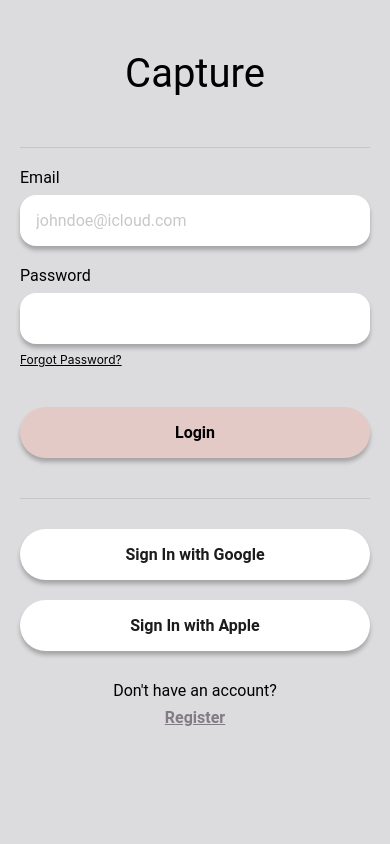
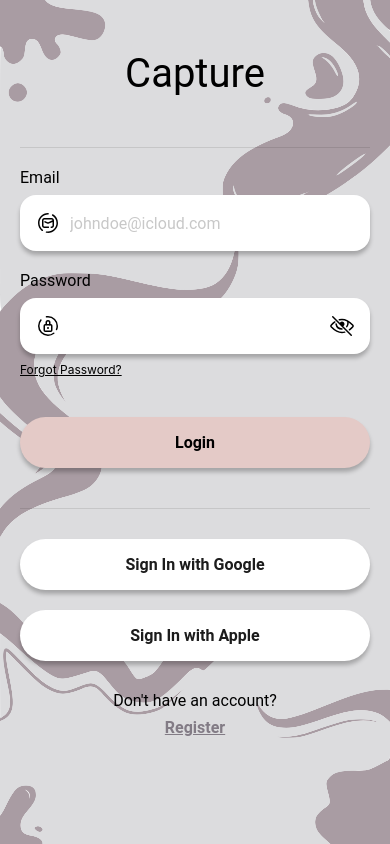
Before and after one commit to Jai-Dhiman/capture, a React Native app in the folder apps/mobile/: screen /Login in a window 390 px wide. Built offline with nearby package versions, Linux system fonts and the light colour scheme.

Commit message:
added background and icons

```diff
--- a/apps/mobile/package.json
+++ b/apps/mobile/package.json
@@ -24,6 +24,8 @@
     "react-native-reanimated": "^3.0.0",
     "react-native-safe-area-context": "4.12.0",
     "react-native-screens": "~4.4.0",
+    "react-native-svg": "^15.11.1",
+    "react-native-svg-transformer": "^1.5.0",
     "react-native-web": "~0.19.13",
     "zod": "^3.24.1",
     "zustand": "^4.5.6"
--- a/apps/mobile/src/screens/LoginScreen.tsx
+++ b/apps/mobile/src/screens/LoginScreen.tsx
@@ -1,5 +1,4 @@
-// src/screens/LoginScreen.tsx
-import React from 'react';
+import React, { useState } from 'react';
 import {
   View,
   Text,
@@ -11,10 +10,17 @@ import {
 } from 'react-native';
 
 export const LoginScreen = () => {
+  const [showPassword, setShowPassword] = useState(false);
+
   return (
     <SafeAreaView style={styles.container}>
+      {/* Background Image */}
+      <Image
+        source={require('../assets/Fluid Background Coffee.png')}
+        style={styles.backgroundImage}
+      />
+
       <View style={styles.content}>
-        {/* App Title */}
         <Text style={styles.appTitle}>Capture</Text>
 
         <View style={styles.divider} />
@@ -23,6 +29,10 @@ export const LoginScreen = () => {
         <View style={styles.inputContainer}>
           <Text style={styles.inputLabel}>Email</Text>
           <View style={styles.inputWrapper}>
+            <Image
+              source={require('../assets/icons/Email Icon.svg')}
+              style={styles.inputIcon}
+            />
             <TextInput
               placeholder="johndoe@icloud.com"
               style={styles.input}
@@ -35,24 +45,34 @@ export const LoginScreen = () => {
         <View style={styles.inputContainer}>
           <Text style={styles.inputLabel}>Password</Text>
           <View style={styles.inputWrapper}>
+            <Image
+              source={require('../assets/icons/Lock Icon.svg')}
+              style={styles.inputIcon}
+            />
             <TextInput
-              secureTextEntry
+              secureTextEntry={!showPassword}
               style={styles.input}
             />
+            <TouchableOpacity onPress={() => setShowPassword(!showPassword)}>
+              <Image
+                source={showPassword ?
+                  require('../assets/icons/View Password Icon.svg') :
+                  require('../assets/icons/Dont Show Passoword Icon.svg')}
+                style={styles.visibilityIcon}
+              />
+            </TouchableOpacity>
           </View>
           <TouchableOpacity>
             <Text style={styles.forgotPassword}>Forgot Password?</Text>
           </TouchableOpacity>
         </View>
 
-        {/* Login Button */}
         <TouchableOpacity style={styles.loginButton}>
           <Text style={styles.loginButtonText}>Login</Text>
         </TouchableOpacity>
 
         <View style={styles.divider} />
 
-        {/* Social Login Buttons */}
         <TouchableOpacity style={styles.socialButton}>
           <Text style={styles.socialButtonText}>Sign In with Google</Text>
         </TouchableOpacity>
@@ -61,7 +81,6 @@ export const LoginScreen = () => {
           <Text style={styles.socialButtonText}>Sign In with Apple</Text>
         </TouchableOpacity>
 
-        {/* Register Link */}
         <View style={styles.registerContainer}>
           <Text style={styles.registerText}>Don't have an account?</Text>
           <TouchableOpacity>
@@ -113,10 +132,13 @@ const styles = StyleSheet.create({
     shadowOpacity: 0.25,
     shadowRadius: 4,
     elevation: 4,
+    flexDirection: 'row',
+    alignItems: 'center',
   },
   input: {
     fontSize: 16,
     fontFamily: 'Roboto',
+    flex: 1,
   },
   forgotPassword: {
     fontSize: 12,
@@ -180,4 +202,20 @@ const styles = StyleSheet.create({
     color: '#827B85',
     textDecorationLine: 'underline',
   },
+  backgroundImage: {
+    position: 'absolute',
+    width: '100%',
+    height: '100%',
+    resizeMode: 'cover',
+  },
+  inputIcon: {
+    width: 24,
+    height: 24,
+    marginRight: 10,
+  },
+  visibilityIcon: {
+    width: 24,
+    height: 24,
+    marginLeft: 10,
+  },
 });
```
Also changed, not shown: 1 other file (tests, documents, lock files or other folders).
